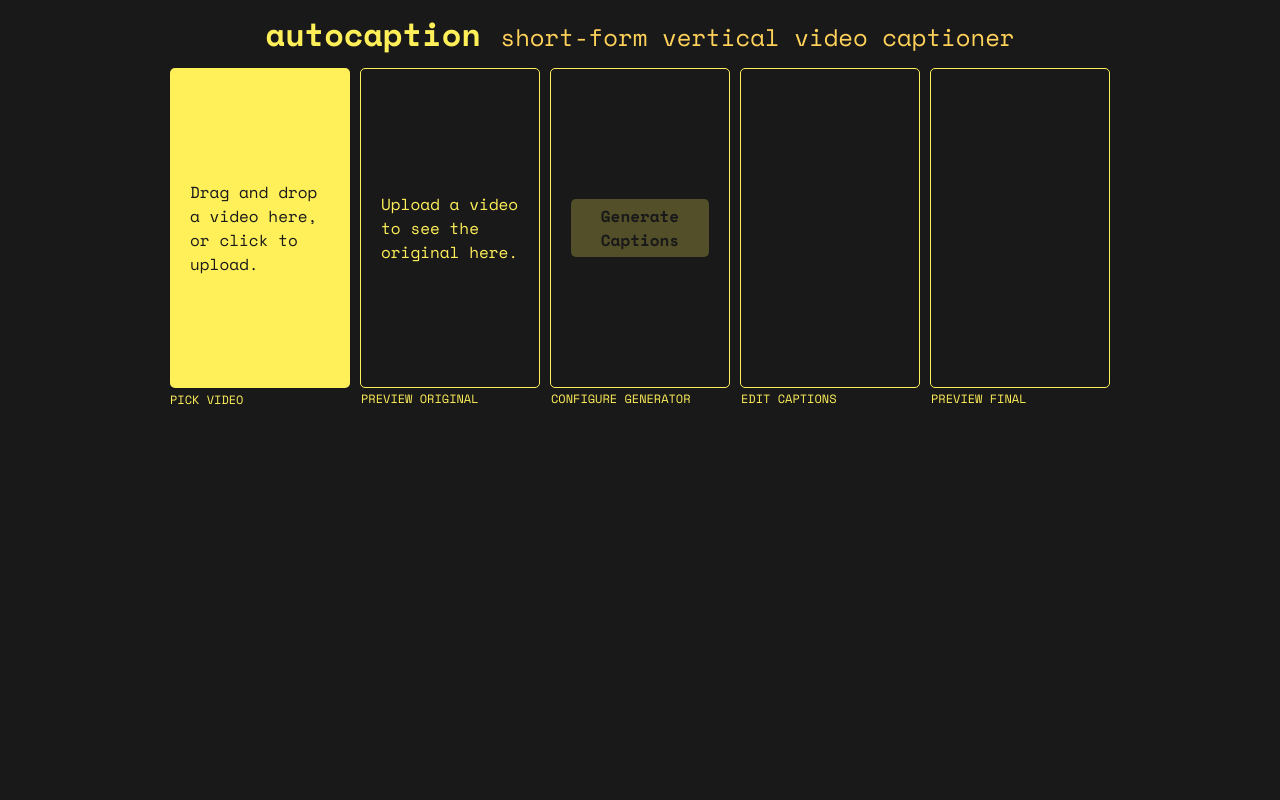
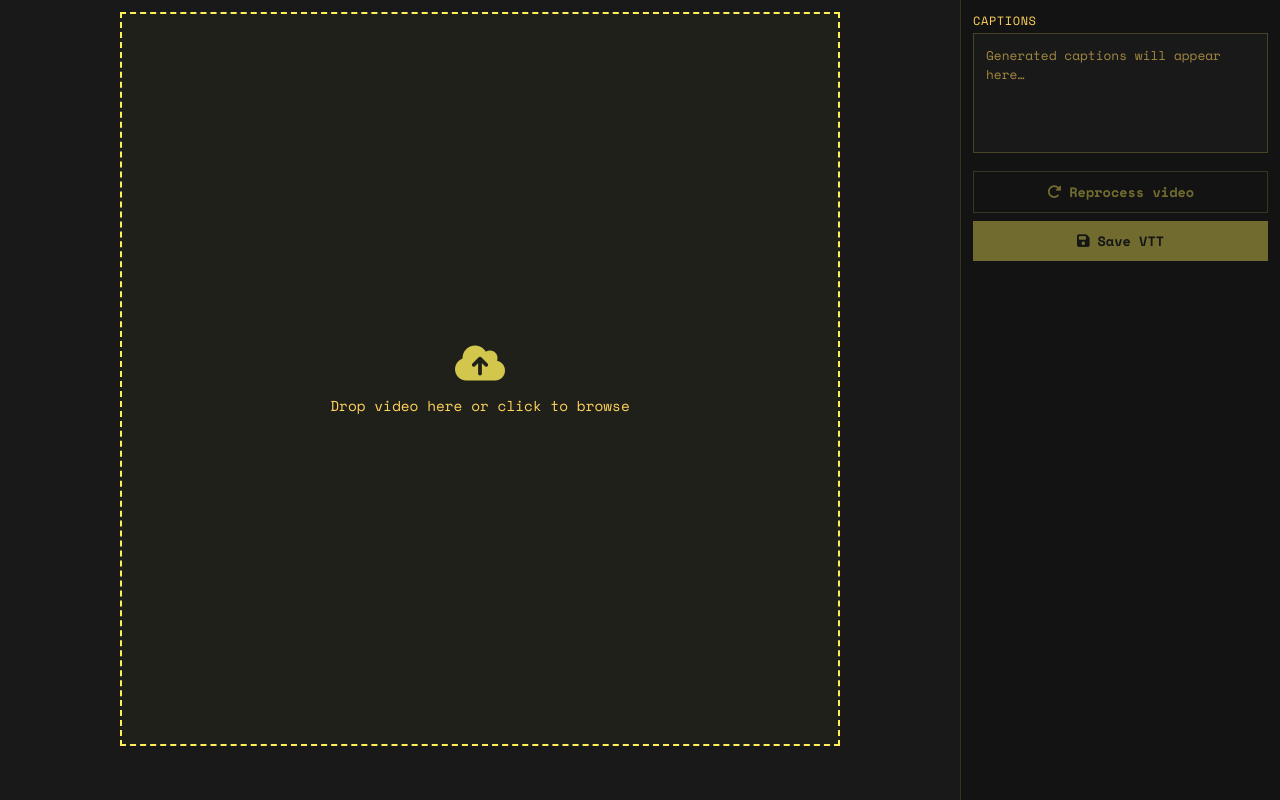
Before and after one commit to nafeu/autocaption, a Flask app: page / in a window 1280 px wide. Run offline with Flask 3, Linux system fonts and the light colour scheme.

Commit message:
Overhaul the front-end UI

```diff
--- a/src/app.py
+++ b/src/app.py
@@ -50,11 +50,20 @@ def process_video():
 
 @app.route("/download/<filename>")
 def download_file(filename):
-    output_path = os.path.join(app.config["PROCESSED_FOLDER"], filename)
-    if os.path.exists(output_path):
-        return send_file(output_path, as_attachment=True)
-    else:
+    path = os.path.join(app.config["PROCESSED_FOLDER"], filename)
+    if not os.path.exists(path):
         return jsonify({"error": "File not found"}), 404
+    return send_file(path, as_attachment=True)
+
+
+@app.route("/download_vtt/<filename>")
+def download_vtt(filename):
+    path = os.path.join(
+        app.config["UPLOAD_FOLDER"], f"{os.path.splitext(filename)[0]}.vtt"
+    )
+    if not os.path.exists(path):
+        return jsonify({"error": "VTT file not found"}), 404
+    return send_file(path, as_attachment=True, mimetype="text/vtt")
 
 
 @app.route("/get_vtt/<filename>")
--- a/src/templates/index.html
+++ b/src/templates/index.html
@@ -3,10 +3,11 @@
   <head>
     <meta charset="UTF-8">
     <meta name="viewport" content="width=device-width, initial-scale=1.0">
+    <title>autocaption</title>
     <link rel="preconnect" href="https://fonts.googleapis.com">
     <link rel="preconnect" href="https://fonts.gstatic.com" crossorigin>
-    <link href="https://fonts.googleapis.com/css2?family=Roboto:ital,wght@0,100;0,300;0,400;0,500;0,700;0,900;1,100;1,300;1,400;1,500;1,700;1,900&family=Space+Mono:ital,wght@0,400;0,700;1,400;1,700&display=swap" rel="stylesheet">
-    <title>autocaption | short-form vertical video captioner</title>
+    <link href="https://fonts.googleapis.com/css2?family=Space+Mono:ital,wght@0,400;0,700;1,400;1,700&display=swap" rel="stylesheet">
+    <link rel="stylesheet" href="https://cdnjs.cloudflare.com/ajax/libs/font-awesome/6.5.1/css/all.min.css">
     <style>
       :root {
         --color-a: #FFF05A;
@@ -14,406 +15,411 @@
         --color-c: #FFD25A;
         --color-d: #FFAA5A;
         --color-e: #FF785A;
+        --color-bg: var(--color-b);
+        --color-fg: var(--color-a);
+        --color-muted: var(--color-c);
+        --color-accent: var(--color-e);
+        --space: 12px;
+        --sidebar-width: 320px;
+      }
 
-        --color-primary: var(--color-a);
-        --color-secondary: var(--color-b);
-
-        --color-background: var(--color-secondary);
-        --color-text: var(--color-primary);
-
-        --spacing-l: 20px;
-        --spacing-m: 10px;
-        --spacing-s: 5px;
-
-        --component-width: 180px;
-        --component-height: 320px;
-
-        --border-radius: 5px;
+      * {
+        box-sizing: border-box;
       }
 
       body {
+        margin: 0;
         font-family: "Space Mono", monospace;
-        padding-inline: var(--spacing-m);
-        margin: 0;
-        color: var(--color-text);
-        background-color: var(--color-background);
+        background: var(--color-bg);
+        color: var(--color-fg);
+        min-height: 100vh;
+        overflow: hidden;
       }
 
-      .app-container {
+      .layout {
+        display: flex;
+        height: 100vh;
+      }
+
+      /* —— Left: dropzone + video preview —— */
+      .main-pane {
+        flex: 1;
+        min-width: 0;
         display: flex;
         flex-direction: column;
         align-items: center;
+        justify-content: center;
+        padding: var(--space);
       }
 
-      .upload-container {
+      .main-pane-center {
         display: flex;
-        padding-inline: var(--spacing-m);
-        gap: var(--spacing-m);
+        flex-direction: column;
+        align-items: center;
+        justify-content: center;
+        flex: 1;
+        min-height: 0;
+        width: 100%;
       }
 
-      .logo {
-        font-size: 2rem;
-        font-weight: bold;
-        padding: var(--spacing-m);
+      .dropzone {
+        width: 100%;
+        max-width: 720px;
+        aspect-ratio: 9 / 16;
+        max-height: 100%;
+        border: 2px dashed var(--color-fg);
+        display: flex;
+        flex-direction: column;
+        align-items: center;
+        justify-content: center;
+        gap: var(--space);
+        cursor: pointer;
+        transition: border-color 0.2s, background 0.2s;
+        background: rgba(255, 240, 90, 0.03);
       }
 
-      .logo > path {
-        fill: var(--color-text);
+      .dropzone:hover,
+      .dropzone.dragover {
+        border-color: var(--color-e);
+        background: rgba(255, 120, 90, 0.06);
       }
 
-      .title {
-        color: var(--color-e);
-        padding-inline: var(--spacing-l);
+      .dropzone i {
+        font-size: 2.5rem;
+        opacity: 0.8;
       }
 
-      .tagline {
-        color: var(--color-c);
-        font-weight: 200;
-        font-size: 1.5rem;
+      .dropzone span {
+        font-size: 0.9rem;
+        color: var(--color-muted);
       }
 
-      .action-container {
-        width: var(--component-width);
-        height: var(--component-height);
-        position: relative;
-        border: 1px solid var(--color-primary);
-        border-radius: var(--border-radius);
-        box-sizing: border-box;
-        padding: var(--spacing-l);
-      }
-
-      .empty-description {
-        display: flex;
-        justify-content: center;
-        align-items: center;
-        color: var(--color-primary);
-      }
-
-      .upload-area {
-        color: var(--color-secondary);
-        background-color: var(--color-primary);
-        cursor: pointer;
-        display: flex;
-        justify-content: center;
-        align-items: center;
-        transition: 200ms ease-in-out all;
-        border: none;
-      }
-
-      .action-type {
-        position: absolute;
-        bottom: -20px;
-        left: 0;
-        width: var(--component-width);
-        color: var(--color-primary);
-        font-size: 0.75rem;
-        text-transform: uppercase;
-      }
-
-      .upload-area:hover {
-        background-color: var(--color-e);
-      }
-
-      .error {
-        color: red;
-        margin-top: 10px;
-      }
-
-      .preview-upload {
-        display: flex;
-        justify-content: center;
-        align-items: center;
-      }
-
-      .button {
-        background-color: var(--color-primary);
-        color: var(--color-secondary);
-        border-radius: var(--border-radius);
-        padding: var(--spacing-s);
-        display: flex;
-        justify-content: center;
-        cursor: pointer;
-        text-align: center;
-        font-weight: bold;
-      }
-
-      .button:hover {
-        opacity: 0.75;
-      }
-
-      .button:active {
-        opacity: 0.5;
-      }
-
-      .button.disabled {
-        opacity: 0.25;
-        cursor: default;
-      }
-
-      .button-small {
-        padding: var(--spacing-s);
-        font-size: 0.75rem;
-        margin-bottom: var(--spacing-m);
-      }
-
-      .configurations {
-        display: flex;
-        justify-content: center;
-        align-items: center;
-      }
-
-      .edit-vtt {
-        padding: var(--spacing-m);
-      }
-
-      .vtt-editor {
-        display: block;
-        width: 100%;
-        resize: none;
-        height: 225px;
-        background-color: var(--color-secondary);
-        border: none;
-        color: var(--color-primary);
-        border-radius: var(--border-radius);
-        font-family: 'Space Mono', monospace;
-        -ms-overflow-style: none;
-        scrollbar-width: none;
-      }
-
-      .vtt-editor::-webkit-scrollbar {
+      .dropzone input {
         display: none;
       }
 
-      .preview-final {
-        display: flex;
-        justify-content: center;
-        align-items: center;
+      .video-wrap {
+        width: 100%;
+        max-width: 720px;
+        aspect-ratio: 9 / 16;
+        max-height: 100%;
+        background: #000;
+        overflow: hidden;
+        display: none;
       }
 
-      video {
-        width: calc(var(--component-width) - 6px);
-        height: calc(var(--component-height) - 6px);
-        border-radius: var(--border-radius);
+      .video-wrap.visible {
+        display: block;
+      }
+
+      .video-wrap video {
+        width: 100%;
+        height: 100%;
+        object-fit: contain;
+      }
+
+      .main-pane .status {
+        margin-top: var(--space);
+        font-size: 0.85rem;
+        color: var(--color-muted);
+        min-height: 1.2em;
+      }
+
+      .main-pane .status.error {
+        color: var(--color-e);
+      }
+
+      .main-pane .status.loading {
+        color: var(--color-c);
+      }
+
+      /* —— Right: toolbar —— */
+      .sidebar {
+        width: var(--sidebar-width);
+        flex-shrink: 0;
+        background: rgba(0, 0, 0, 0.25);
+        border-left: 1px solid rgba(255, 240, 90, 0.15);
+        display: flex;
+        flex-direction: column;
+        padding: var(--space);
+        gap: var(--space);
+      }
+
+      .sidebar-title {
+        font-size: 0.75rem;
+        text-transform: uppercase;
+        letter-spacing: 0.05em;
+        color: var(--color-muted);
+        margin-bottom: 4px;
+      }
+
+      .vtt-textarea {
+        flex: 1;
+        min-height: 120px;
+        width: 100%;
+        padding: var(--space);
+        background: var(--color-bg);
+        border: 1px solid rgba(255, 240, 90, 0.2);
+        color: var(--color-fg);
+        font-family: "Space Mono", monospace;
+        font-size: 0.8rem;
+        resize: none;
+        outline: none;
+      }
+
+      .vtt-textarea::placeholder {
+        color: var(--color-muted);
+        opacity: 0.6;
+      }
+
+      .vtt-textarea:focus {
+        border-color: var(--color-a);
+      }
+
+      .actions {
+        display: flex;
+        flex-direction: column;
+        gap: 8px;
+      }
+
+      .btn {
+        display: inline-flex;
+        align-items: center;
+        justify-content: center;
+        gap: 8px;
+        padding: 10px var(--space);
+        font-family: inherit;
+        font-size: 0.85rem;
+        font-weight: 700;
+        color: var(--color-b);
+        background: var(--color-a);
+        border: none;
+        cursor: pointer;
+        transition: background 0.2s, opacity 0.2s;
+      }
+
+      .btn:hover {
+        background: var(--color-c);
+      }
+
+      .btn:active {
+        opacity: 0.9;
+      }
+
+      .btn:disabled {
+        opacity: 0.4;
+        cursor: not-allowed;
+      }
+
+      .btn i {
+        font-size: 0.9rem;
+      }
+
+      .btn-secondary {
+        background: transparent;
+        color: var(--color-fg);
+        border: 1px solid rgba(255, 240, 90, 0.4);
+      }
+
+      .btn-secondary:hover:not(:disabled) {
+        background: rgba(255, 240, 90, 0.1);
+        border-color: var(--color-a);
       }
     </style>
   </head>
-
   <body>
-    <div class="app-container">
-      <div class="logo">
-        autocaption
-        <span class="tagline">short-form vertical video captioner</span>
+    <div class="layout">
+      <main class="main-pane">
+        <div class="main-pane-center">
+          <div id="dropzone" class="dropzone">
+            <input type="file" id="fileInput" accept="video/mp4">
+            <i class="fas fa-cloud-upload-alt"></i>
+            <span>Drop video here or click to browse</span>
           </div>
-      <div class="upload-container">
-        <div id="uploadArea" class="upload-area action-container">
-          <p>Drag and drop a video here, or click to upload.</p>
-          <input type="file" id="fileInput" accept="video/mp4" style="display: none;">
-          <div class="action-type">Pick Video</div>
-        </div>
-
-        <div id="previewUpload" class="preview-upload action-container">
-          <p id="videoPreviewEmpty" class="empty-description">Upload a video to see the original here.</p>
-          <video id="videoPreview" controls style="display: none;"></video>
-          <div class="action-type">Preview Original</div>
-        </div>
-
-        <div id="configurations" class="configurations action-container">
-          <div class="error" id="errorMessage"></div>
-          <div id="generateButton" class="button disabled">Generate Captions</div>
-          <div class="action-type">Configure Generator</div>
-        </div>
-
-        <div id="editVtt" class="edit-vtt action-container">
-          <textarea id="vttEditor" class="vtt-editor" rows="10" cols="50" style="display: none;"></textarea>
-          <div id="saveVttButton" class="button button-small" style="display: none;">Save VTT</div>
-          <div id="reprocessButton" class="button button-small" style="display: none;">Re-process Video</div>
-          <div class="action-type">Edit Captions</div>
-        </div>
-
-        <div id="previewFinal" class="preview-final action-container">
-          <p id="status"></p>
-          <video id="processedPreview" controls style="display: none;"></video>
-          <div class="action-type">Preview Final</div>
+          <div id="videoWrap" class="video-wrap">
+            <video id="videoPreview" controls></video>
           </div>
         </div>
+        <p id="status" class="status" aria-live="polite"></p>
+      </main>
+
+      <aside class="sidebar">
+        <div>
+          <div class="sidebar-title">Captions</div>
+          <textarea
+            id="vttEditor"
+            class="vtt-textarea"
+            placeholder="Generated captions will appear here…"
+            spellcheck="false"
+          ></textarea>
+        </div>
+        <div class="actions">
+          <button type="button" id="reprocessBtn" class="btn btn-secondary" disabled>
+            <i class="fas fa-redo-alt"></i> Reprocess video
+          </button>
+          <button type="button" id="saveVttBtn" class="btn" disabled>
+            <i class="fas fa-save"></i> Save VTT
+          </button>
+        </div>
+      </aside>
     </div>
 
     <script>
-      const ONE_HUNDRED_MB = 100 * 1024 * 1024
+      const MAX_SIZE_MB = 100;
+      const MAX_SIZE = MAX_SIZE_MB * 1024 * 1024;
 
-      const uploadArea = document.getElementById('uploadArea');
-      const fileInput = document.getElementById('fileInput');
-      const generateButton = document.getElementById('generateButton');
-      const videoPreview = document.getElementById('videoPreview');
-      const videoPreviewEmpty = document.getElementById('videoPreviewEmpty');
-      const processedPreview = document.getElementById('processedPreview');
-      const errorMessage = document.getElementById('errorMessage');
-      const status = document.getElementById('status');
+      const dropzone = document.getElementById("dropzone");
+      const fileInput = document.getElementById("fileInput");
+      const videoWrap = document.getElementById("videoWrap");
+      const videoPreview = document.getElementById("videoPreview");
+      const statusEl = document.getElementById("status");
+      const vttEditor = document.getElementById("vttEditor");
+      const reprocessBtn = document.getElementById("reprocessBtn");
+      const saveVttBtn = document.getElementById("saveVttBtn");
 
-      let selectedFile = null;
+      let currentFile = null;
+      let currentFilename = "";
 
-      uploadArea.addEventListener('dragover', (e) => {
-        e.preventDefault();
-        uploadArea.style.backgroundColor = '#191919';
-        uploadArea.style.color = '#FFF05A';
-        uploadArea.style.border = '1px dotted #FFF05A'
-      });
+      function setStatus(msg, type = "") {
+        statusEl.textContent = msg;
+        statusEl.className = "status" + (type ? " " + type : "");
+      }
 
-      uploadArea.addEventListener('dragleave', () => {
-        uploadArea.style.backgroundColor = '#FFF05A';
-      });
+      function clearStatus() {
+        setStatus("");
+      }
 
-      uploadArea.addEventListener('drop', (e) => {
-        e.preventDefault();
-        selectedFile = e.dataTransfer.files[0];
-        validateFile(selectedFile);
-      });
+      function showDropzone() {
+        dropzone.style.display = "flex";
+        videoWrap.classList.remove("visible");
+      }
 
-      uploadArea.addEventListener('click', () => {
-        fileInput.click();
-      });
-
-      fileInput.addEventListener('change', () => {
-        selectedFile = fileInput.files[0];
-        validateFile(selectedFile);
-      });
+      function showVideo(url) {
+        dropzone.style.display = "none";
+        videoWrap.classList.add("visible");
+        videoPreview.src = url;
+      }
 
       function validateFile(file) {
-        errorMessage.textContent = '';
-        videoPreview.style.display = 'none';
-        processedPreview.style.display = 'none';
-        generateButton.classList.add('disabled');
+        if (!file) return null;
+        if (file.type !== "video/mp4") {
+          setStatus("Only MP4 files are allowed.", "error");
+          return null;
+        }
+        if (file.size > MAX_SIZE) {
+          setStatus(`File must be under ${MAX_SIZE_MB} MB.`, "error");
+          return null;
+        }
+        return file;
+      }
 
-        if (!file) return;
+      async function processVideo(file) {
+        currentFile = file;
+        currentFilename = file.name;
+        showVideo(URL.createObjectURL(file));
+        setStatus("Generating captions…", "loading");
+        reprocessBtn.disabled = true;
+        saveVttBtn.disabled = true;
 
-        if (file.type !== 'video/mp4') {
-          errorMessage.textContent = 'Only MP4 files are allowed.';
+        const formData = new FormData();
+        formData.append("video", file);
+
+        try {
+          const res = await fetch("/process", { method: "POST", body: formData });
+          const data = await res.json();
+
+          if (!res.ok) {
+            setStatus("Error: " + (data.error || res.statusText), "error");
             return;
           }
 
-        if (file.size > ONE_HUNDRED_MB) {
-          errorMessage.textContent = 'File size exceeds 100 MB.';
-          return;
+          clearStatus();
+          await loadVtt(currentFilename);
+          videoPreview.src = "/download/" + data.output_file;
+          reprocessBtn.disabled = false;
+          saveVttBtn.disabled = false;
+        } catch (err) {
+          setStatus("Error: " + err.message, "error");
+          reprocessBtn.disabled = false;
+          saveVttBtn.disabled = false;
+        }
       }
 
-        const video = document.createElement('video');
-        video.src = URL.createObjectURL(file);
-        video.addEventListener('loadedmetadata', () => {
-          if (video.videoWidth !== 1080 || video.videoHeight !== 1920) {
-            errorMessage.textContent = 'Video dimensions must be 1080 x 1920.';
-            return;
+      async function loadVtt(filename) {
+        try {
+          const res = await fetch("/get_vtt/" + encodeURIComponent(filename));
+          const data = await res.json();
+          if (res.ok) {
+            vttEditor.value = data.vtt_content || "";
+          }
+        } catch (err) {
+          setStatus("Could not load captions.", "error");
+        }
       }
 
-          videoPreview.src = video.src;
-          videoPreview.style.display = 'block';
-          videoPreviewEmpty.style.display = 'none';
-          generateButton.classList.remove('disabled');
-        });
+      function onFileSelected(file) {
+        const valid = validateFile(file);
+        if (!valid) return;
+        processVideo(valid);
       }
 
-      generateButton.addEventListener('click', async () => {
-        if (!selectedFile) {
-          alert('Please select a video file first!');
-          return;
-        }
-        const formData = new FormData();
-        formData.append('video', selectedFile);
-        status.textContent = 'Processing...';
-        generateButton.classList.add('disabled');
+      dropzone.addEventListener("click", () => fileInput.click());
+      dropzone.addEventListener("dragover", (e) => {
+        e.preventDefault();
+        dropzone.classList.add("dragover");
+      });
+      dropzone.addEventListener("dragleave", () => dropzone.classList.remove("dragover"));
+      dropzone.addEventListener("drop", (e) => {
+        e.preventDefault();
+        dropzone.classList.remove("dragover");
+        const file = e.dataTransfer.files[0];
+        if (file) onFileSelected(file);
+      });
+      fileInput.addEventListener("change", () => {
+        const file = fileInput.files[0];
+        if (file) onFileSelected(file);
+        fileInput.value = "";
+      });
 
+      saveVttBtn.addEventListener("click", async () => {
+        if (!currentFilename) return;
         try {
-          const response = await fetch('/process', {
-            method: 'POST',
-            body: formData,
+          const res = await fetch("/save_vtt/" + encodeURIComponent(currentFilename), {
+            method: "POST",
+            headers: { "Content-Type": "application/json" },
+            body: JSON.stringify({ vtt_content: vttEditor.value }),
           });
-          const data = await response.json();
-          if (response.ok) {
-            fetchVtt(selectedFile.name);
-            const processedVideo = `/download/${data.output_file}`;
-            processedPreview.src = processedVideo;
-            processedPreview.style.display = 'block';
-            status.style.display = 'none';
-            generateButton.classList.remove('disabled');
+          const data = await res.json();
+          if (res.ok) {
+            setStatus("VTT saved.", "loading");
+            setTimeout(clearStatus, 1500);
           } else {
-            status.textContent = `Error: ${data.error}`;
-            generateButton.classList.remove('disabled');
+            setStatus("Error: " + (data.error || "Save failed"), "error");
           }
         } catch (err) {
-          status.textContent = `Error: ${err.message}`;
-          generateButton.classList.remove('disabled');
+          setStatus("Error: " + err.message, "error");
         }
       });
 
-      const vttEditor = document.getElementById('vttEditor');
-      const saveVttButton = document.getElementById('saveVttButton');
-      const reprocessButton = document.getElementById('reprocessButton');
-
-      let currentFilename = '';
-
-      async function fetchVtt(filename) {
+      reprocessBtn.addEventListener("click", async () => {
+        if (!currentFilename) return;
+        setStatus("Re-processing…", "loading");
+        reprocessBtn.disabled = true;
         try {
-          const response = await fetch(`/get_vtt/${filename}`);
-          const data = await response.json();
-          if (response.ok) {
-            vttEditor.value = data.vtt_content;
-            vttEditor.style.display = 'block';
-            saveVttButton.style.display = 'block';
-            reprocessButton.style.display = 'block';
-            currentFilename = filename;
+          const res = await fetch("/reprocess/" + encodeURIComponent(currentFilename), {
+            method: "POST",
+          });
+          const data = await res.json();
+          if (res.ok) {
+            clearStatus();
+            videoPreview.src = "/download/" + data.output_file;
           } else {
-            alert(`Error: ${data.error}`);
+            setStatus("Error: " + (data.error || "Reprocess failed"), "error");
           }
         } catch (err) {
-          alert(`Error: ${err.message}`);
+          setStatus("Error: " + err.message, "error");
         }
-      }
-
-      saveVttButton.addEventListener('click', async () => {
-        const vttContent = vttEditor.value;
-        try {
-          const response = await fetch(`/save_vtt/${currentFilename}`, {
-            method: 'POST',
-            headers: {
-              'Content-Type': 'application/json'
-            },
-            body: JSON.stringify({
-              vtt_content: vttContent
-            }),
-          });
-          const data = await response.json();
-          if (response.ok) {
-            alert(data.message);
-          } else {
-            alert(`Error: ${data.error}`);
-          }
-        } catch (err) {
-          alert(`Error: ${err.message}`);
-        }
-      });
-
-      reprocessButton.addEventListener('click', async () => {
-        try {
-          status.style.display = 'block';
-          status.textContent = 'Re-processing video...';
-          processedPreview.style.display = null;
-
-          const response = await fetch(`/reprocess/${currentFilename}`, {
-            method: 'POST'
-          });
-
-          const data = await response.json();
-
-          if (response.ok) {
-            const processedVideo = `/download/${data.output_file}`;
-            processedPreview.src = processedVideo;
-            processedPreview.style.display = 'block';
-            status.style.display = 'none';
-          } else {
-            status.textContent = `Error: ${data.error}`;
-          }
-        } catch (err) {
-          status.textContent = `Error: ${err.message}`;
-        }
+        reprocessBtn.disabled = false;
       });
     </script>
   </body>
```
Lines whose indentation alone changed are shown as unchanged.
